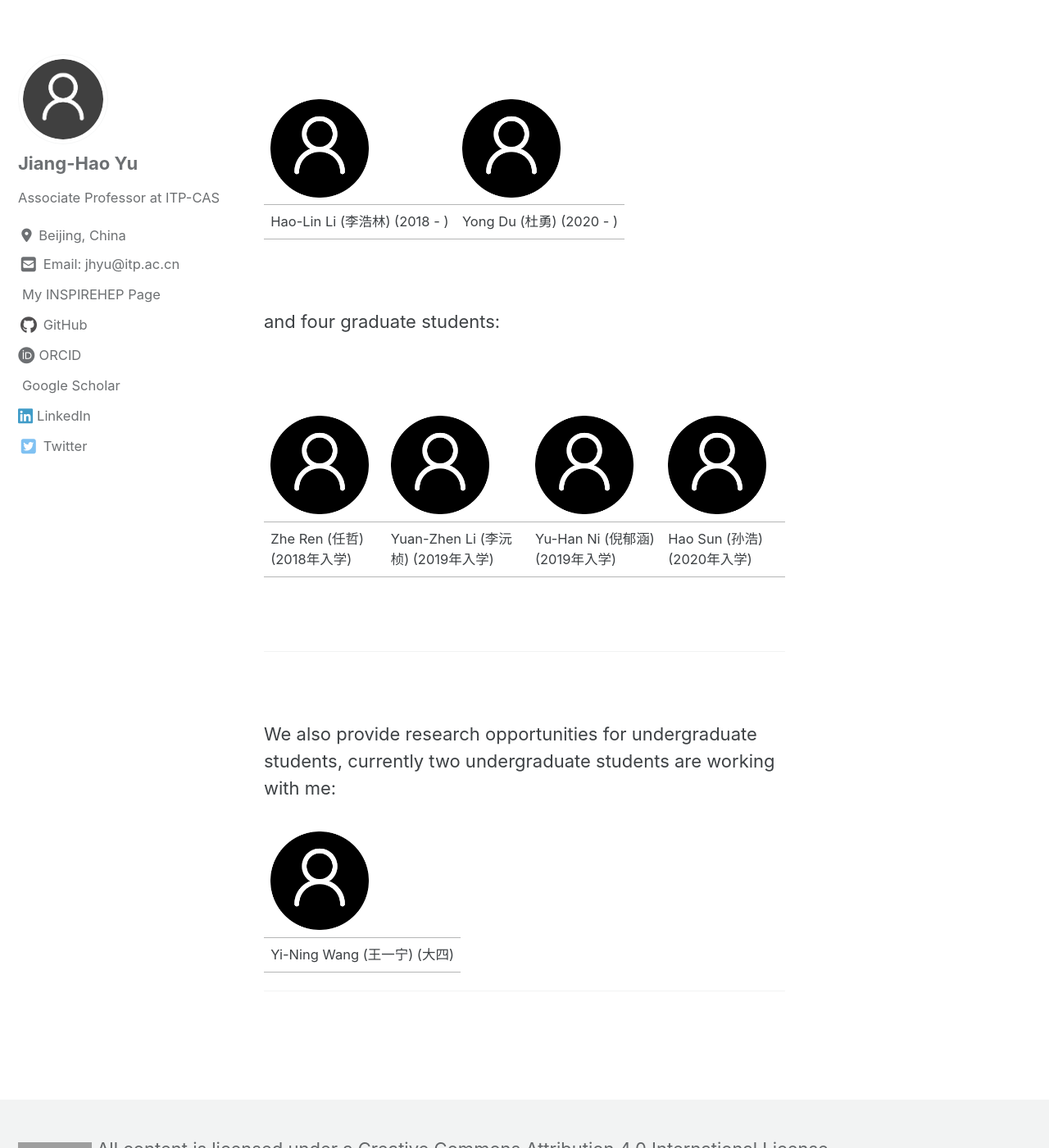
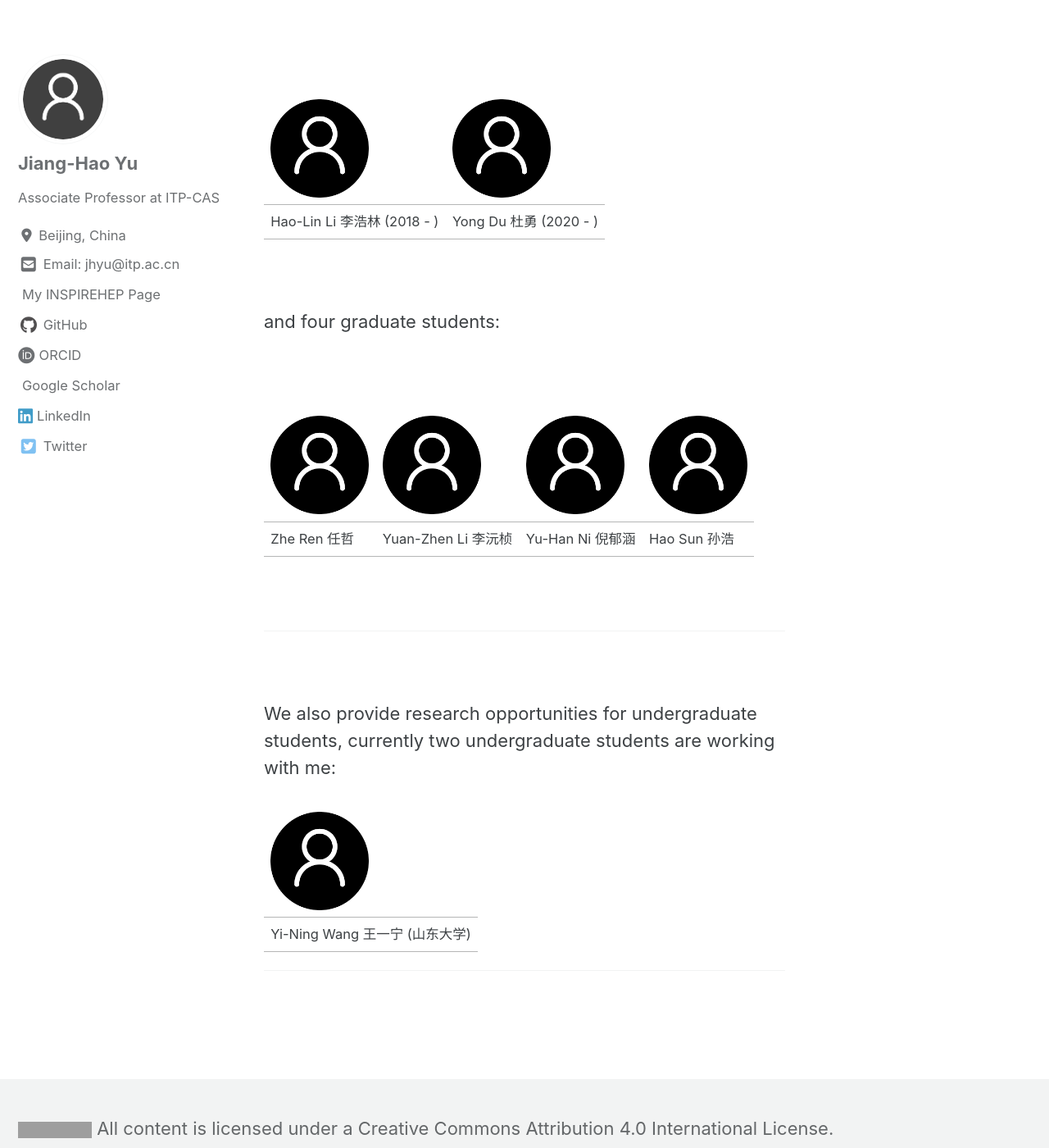
Before and after one commit to jhyu-itp/jhyu-itp.github.io, a Jekyll site: the page built from _pages/index.md, in a window 1280 px wide and 1400 px high, scrolled down 1938 px. Shown: the whole window at 82% size. Built offline with Jekyll 4.4.1, drawn with Linux system fonts in a browser that asks for light colours; cached includes are drawn as plain includes; nearby versions of some CDN libraries; a style sheet for code colours, icons or effects is not loaded; grey boxes are pictures that could not be loaded.

Commit message:
Update index.md

```diff
--- a/_pages/index.md
+++ b/_pages/index.md
@@ -70,8 +70,8 @@ In this research group, currently we have two postdocs:
     <td><img src="/assets/images/bio-photo.png" width=120></td>
   </tr>
     <tr>
-    <td>Hao-Lin Li (李浩林) (2018 - )</td>
-     <td>Yong Du (杜勇) (2020 - )</td>
+    <td>Hao-Lin Li 李浩林 (2018 - )</td>
+     <td>Yong Du 杜勇 (2020 - )</td>
   </tr>
 </table>
 
@@ -94,10 +94,10 @@ and four graduate students:
     <td><img src="/assets/images/bio-photo.png" width=120></td>
   </tr>
     <tr>
-    <td>Zhe Ren (任哲) (2018年入学)</td>
-     <td>Yuan-Zhen Li (李沅桢) (2019年入学)</td>
-     <td>Yu-Han Ni (倪郁涵) (2019年入学)</td>
-      <td>Hao Sun (孙浩) (2020年入学)</td>
+    <td>Zhe Ren 任哲  </td>
+     <td>Yuan-Zhen Li 李沅桢 </td>
+     <td>Yu-Han Ni 倪郁涵 </td>
+      <td>Hao Sun 孙浩 </td>
   </tr>
 </table>
 </p>
@@ -123,7 +123,7 @@ We also provide research opportunities for undergraduate students, currently two
     <td><img src="/assets/images/bio-photo.png" width=120></td>
   </tr>
     <tr>
-    <td>Yi-Ning Wang (王一宁) (大四)</td>
+    <td>Yi-Ning Wang 王一宁 (山东大学) </td>
   </tr>
 </table>
 </center>
```
